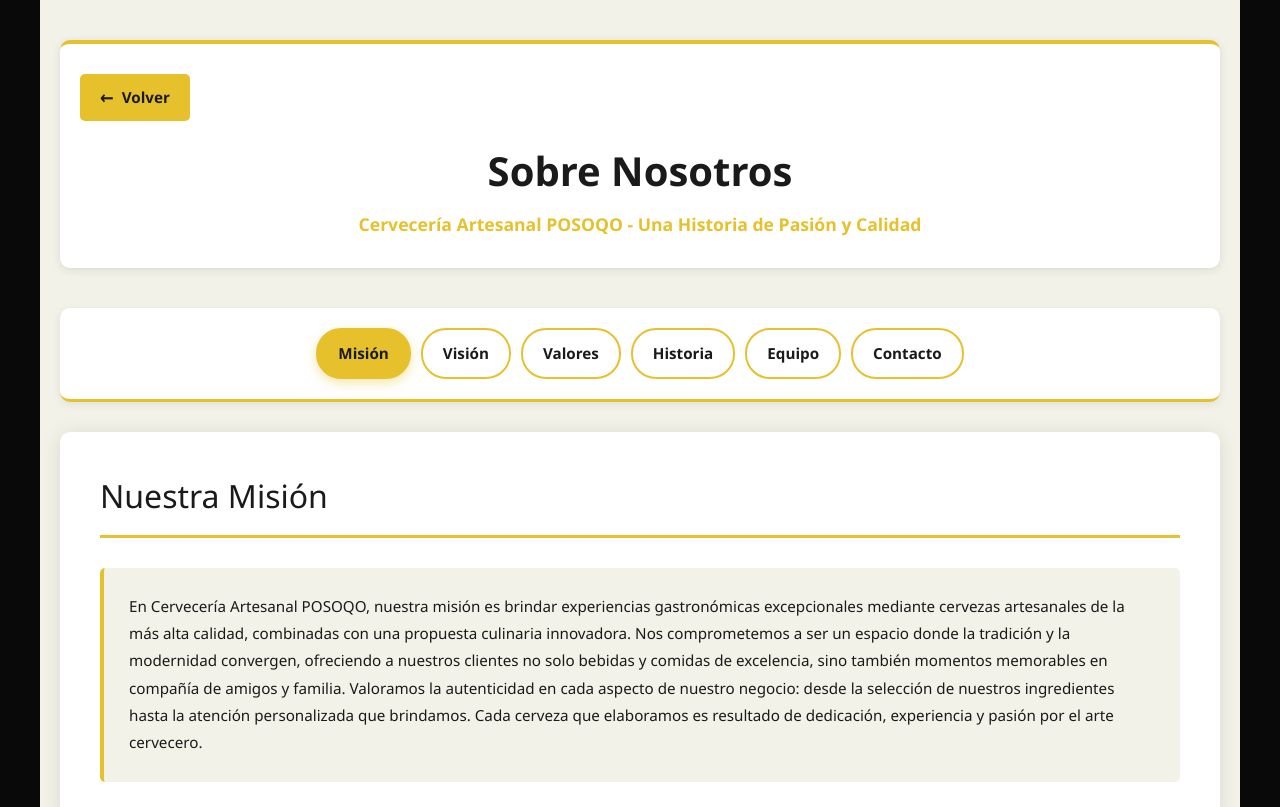
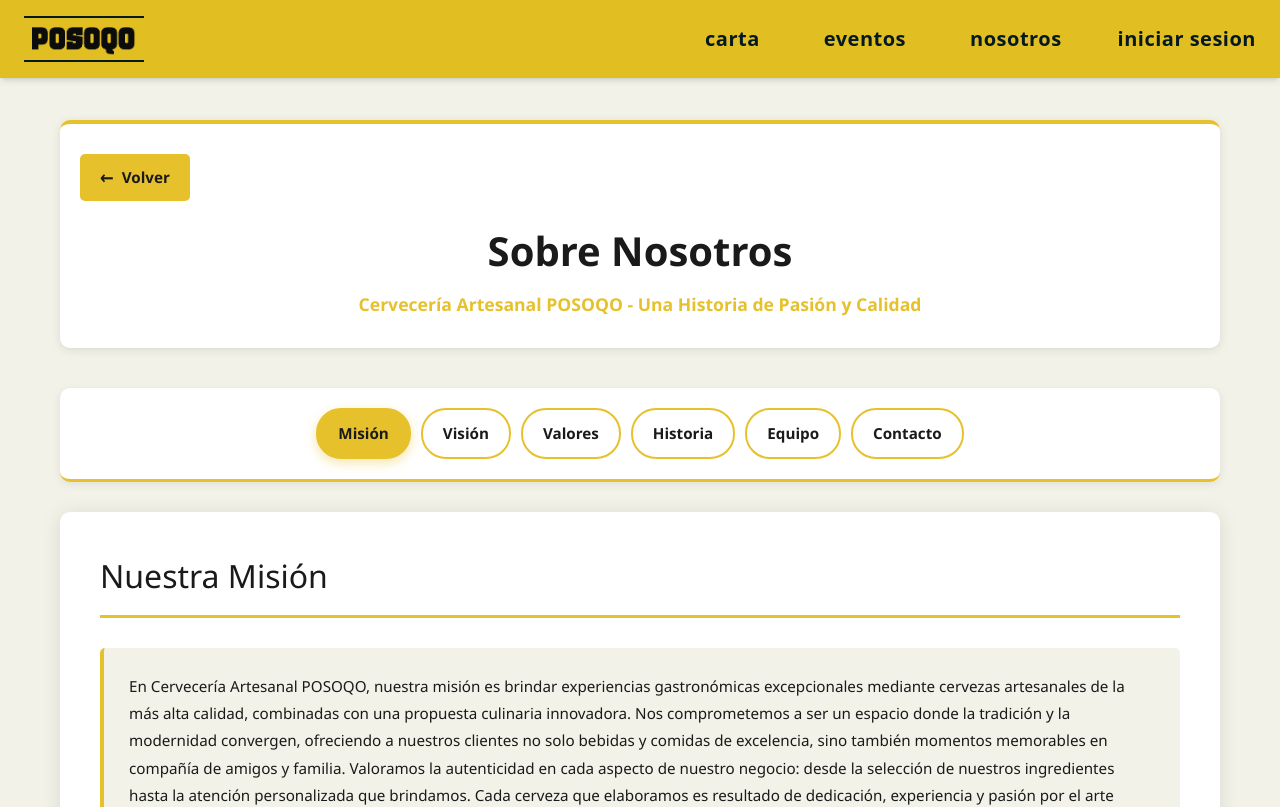
Before and after one commit to kenher-droid/practica_posoqo_frondend, an Angular app: page /nosotros in a window 1280 px wide. Shown: the top 807 px of the page. Built offline with nearby package versions, Linux system fonts and the light colour scheme.

Commit message:
se arreglo como se juntan cartas, eventos, sobre nosotros, y t%c para que queden correctos ante la pagina principal

```diff
--- a/src/app/features/public/shared/about-us/about-us.css
+++ b/src/app/features/public/shared/about-us/about-us.css
@@ -1,10 +1,19 @@
+/* Contenedor principal */
+:host {
+  display: block;
+  width: 100%;
+  background: #f3f2e8;
+}
+
 .about-container {
+  width: 100%;
   max-width: 1200px;
   margin: 0 auto;
-  padding: 40px 20px;
+  padding: 120px 20px 40px 20px;
   font-family: 'Segoe UI', Tahoma, Geneva, Verdana, sans-serif;
   background: #f3f2e8;
   min-height: 100vh;
+  box-sizing: border-box;
 }
 
 .about-header {
--- a/src/app/features/public/shared/about-us/about-us.html
+++ b/src/app/features/public/shared/about-us/about-us.html
@@ -1,3 +1,5 @@
+<app-header></app-header>
+
 <div class="about-container">
   <div class="about-header">
     <div class="header-top">
--- a/src/app/features/public/shared/about-us/about-us.ts
+++ b/src/app/features/public/shared/about-us/about-us.ts
@@ -1,11 +1,12 @@
 import { Component } from '@angular/core';
 import { CommonModule } from '@angular/common';
 import { Router } from '@angular/router';
+import { Header } from '../header/header';
 
 @Component({
   selector: 'app-about-us',
   standalone: true,
-  imports: [CommonModule],
+  imports: [CommonModule, Header],
   templateUrl: './about-us.html',
   styleUrl: './about-us.css',
 })
--- a/src/app/features/public/shared/carta-digital/carta-digital.css
+++ b/src/app/features/public/shared/carta-digital/carta-digital.css
@@ -1,14 +1,7 @@
-/* Sobrescribir el fondo negro del body global */
+/* Contenedor principal */
 :host {
   display: block;
-  position: fixed;
-  top: 0;
-  left: 0;
-  right: 0;
-  bottom: 0;
   background: #ffffff;
-  overflow-y: auto;
-  z-index: 1;
 }
 
 .carta-digital-container {
--- a/src/app/features/public/shared/events/eventos.css
+++ b/src/app/features/public/shared/events/eventos.css
@@ -1,17 +1,10 @@
 :host {
   display: block;
-  position: fixed;
-  top: 0;
-  left: 0;
-  right: 0;
-  bottom: 0;
   background: #f0ede8;
-  overflow-y: auto;
-  z-index: 1;
 }
 
 .eventos-page {
-  padding-top: 80px;
+  padding-top: 120px;
   min-height: 100vh;
   background: #f0ede8;
 }
--- a/src/app/features/public/shared/terms-and-conditions/terms-and-conditions.css
+++ b/src/app/features/public/shared/terms-and-conditions/terms-and-conditions.css
@@ -1,10 +1,19 @@
+/* Contenedor principal */
+:host {
+  display: block;
+  width: 100%;
+  background: #f3f2e8;
+}
+
 .terms-container {
+  width: 100%;
   max-width: 1200px;
   margin: 0 auto;
-  padding: 40px 20px;
+  padding: 120px 20px 40px 20px;
   font-family: 'Segoe UI', Tahoma, Geneva, Verdana, sans-serif;
   background: #f3f2e8;
   min-height: 100vh;
+  box-sizing: border-box;
 }
 
 .terms-header {
--- a/src/app/features/public/shared/terms-and-conditions/terms-and-conditions.html
+++ b/src/app/features/public/shared/terms-and-conditions/terms-and-conditions.html
@@ -1,3 +1,5 @@
+<app-header></app-header>
+
 <div class="terms-container">
   <div class="terms-header">
     <div class="header-top">
--- a/src/app/features/public/shared/terms-and-conditions/terms-and-conditions.ts
+++ b/src/app/features/public/shared/terms-and-conditions/terms-and-conditions.ts
@@ -1,11 +1,12 @@
 import { Component, OnInit } from '@angular/core';
 import { CommonModule } from '@angular/common';
 import { ActivatedRoute, Router } from '@angular/router';
+import { Header } from '../header/header';
 
 @Component({
   selector: 'app-terms-and-conditions',
   standalone: true,
-  imports: [CommonModule],
+  imports: [CommonModule, Header],
   templateUrl: './terms-and-conditions.html',
   styleUrl: './terms-and-conditions.css',
 })
```
